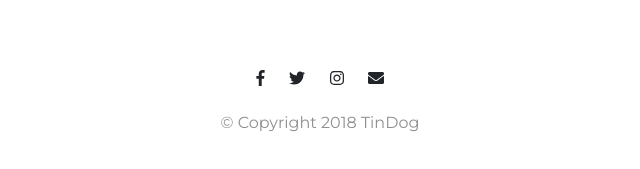
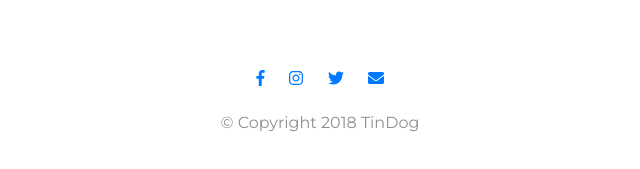
Before and after one commit to krsatyam278/TinDog, a plain HTML site: page index.html in a window 1280 px wide. Shown: the part 3030-3199 px from the top of the page, 320-960 px from the left. Drawn offline with nearby package versions, Linux system fonts and the light colour scheme.

Commit message:
Update index.html

```diff
--- a/index.html
+++ b/index.html
@@ -226,10 +226,10 @@
 
   <footer class="white-section" id="footer">
     <div class="container-fluid">
-      <i class="social-icon fab fa-facebook-f"></i>
-      <i class="social-icon fab fa-twitter"></i>
-      <i class="social-icon fab fa-instagram"></i>
-      <i class="social-icon fas fa-envelope"></i>
+      <a href="https://www.facebook.com/profile.php?id=100025724131527"><i class="social-icon fab fa-facebook-f"></i></a>
+      <a href="https://www.instagram.com/_kr.satyam/?hl=en"><i class="social-icon fab fa-instagram"></i></i></a>
+      <a href="https://twitter.com/_kr_satyam"><i class="social-icon fab fa-twitter"></i></a>
+      <a href="mailto:krsatyam278@gmail.com"><i class="social-icon fas fa-envelope"></i></i></a>
       <p>© Copyright 2018 TinDog</p>
     </div>
   </footer>
```
